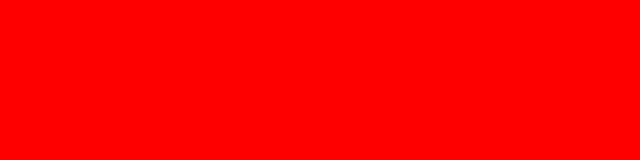
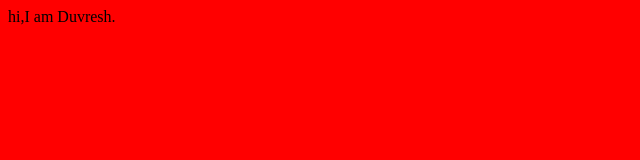
Before and after one commit to durvesh2002/durvesh.github.io, a plain HTML site: page index.html in a window 1280 px wide. Shown: the whole page, without its empty margins (0-640 px from the left). Drawn offline with Linux system fonts and the light colour scheme.

Commit message:
Update index.html

```diff
--- a/index.html
+++ b/index.html
@@ -5,5 +5,6 @@ successfully created index.html page
 </title>
 </head>
 <body bgcolor="red">
+  hi,I am Duvresh.
 </body>
 </html>
```
